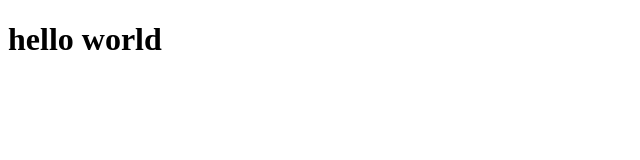
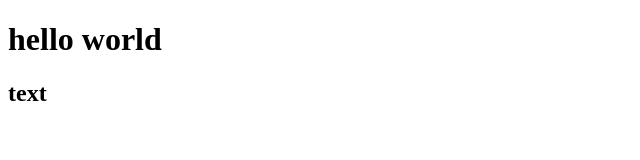
Before and after one commit to indrumtes/project, a plain HTML site: page index.html in a window 1280 px wide. Shown: the full height of the page, 0-640 px from the left. Drawn offline with Linux system fonts and the light colour scheme.

Commit message:
index.html mod

```diff
--- a/index.html
+++ b/index.html
@@ -8,6 +8,7 @@
 </head>
 <body>
     <h1>hello world</h1>
+    <h2>text</h2>
 
 </body>
 </html>
```
